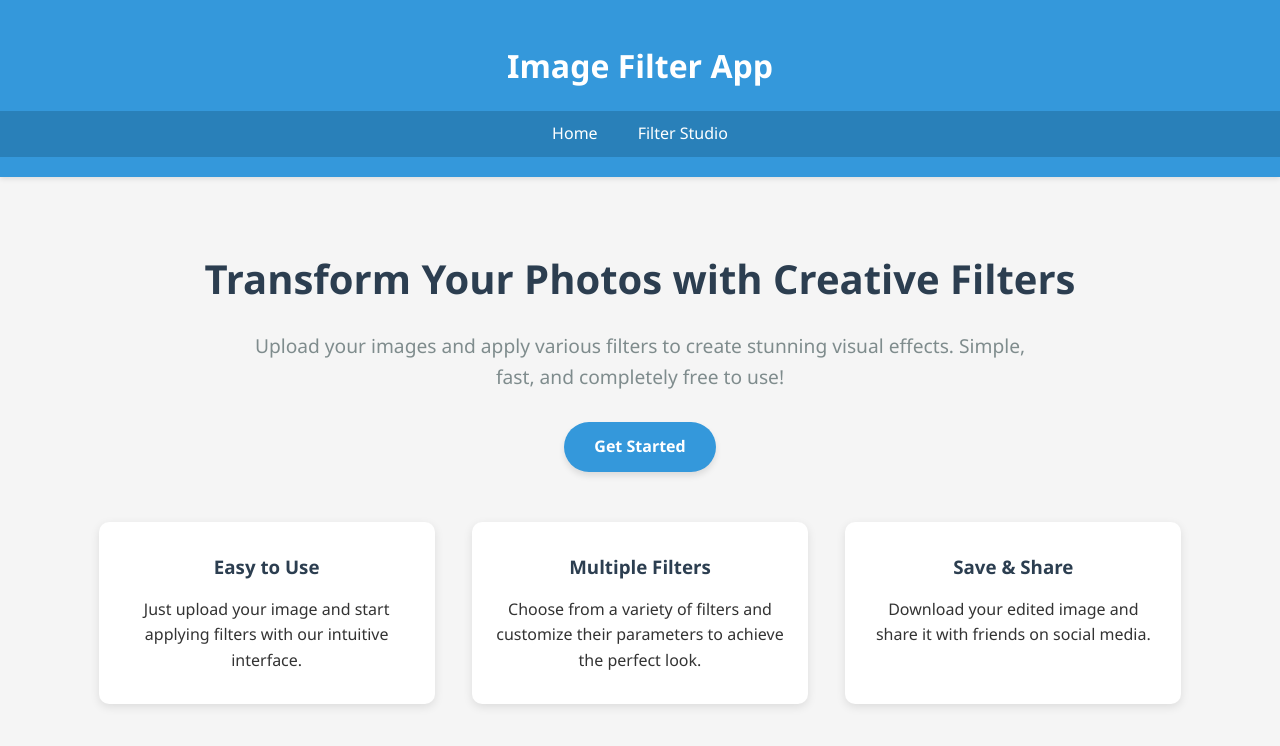
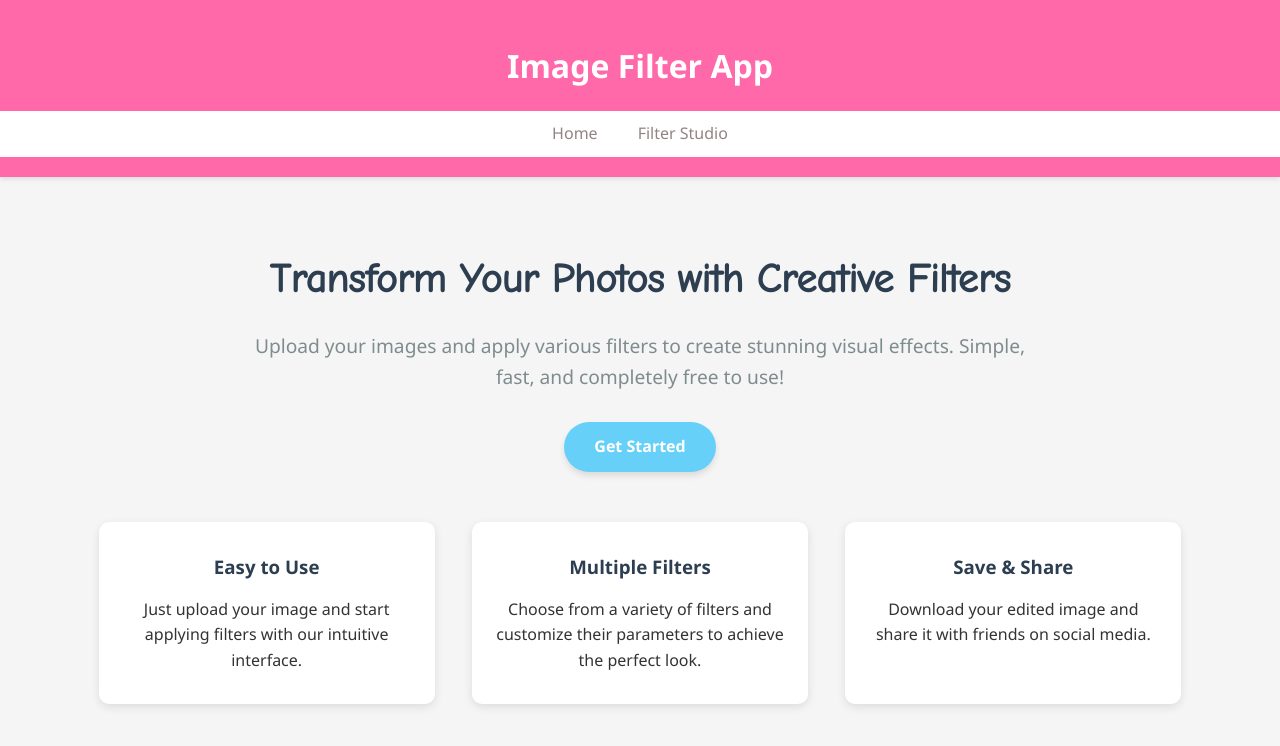
Before and after one commit to kristaniabullu19/Tugas-Akhir-PCD, a plain HTML site: page index.html in a window 1280 px wide. Drawn offline with Linux system fonts and the light colour scheme.

Commit message:
memperbaiki css

```diff
--- a/index.html
+++ b/index.html
@@ -14,6 +14,8 @@
         <nav>
             <a href="#" id="homeLink">Home</a>
             <a href="#" id="filterLink">Filter Studio</a>
+            <link href="https://fonts.googleapis.com/css2?family=Comic+Neue&display=swap" rel="stylesheet">
+
         </nav>
     </header>
 
@@ -21,7 +23,7 @@
         <!-- Home Page -->
         <section id="home">
             <div class="hero">
-                <h2>Transform Your Photos with Creative Filters</h2>
+                <h2 class="cute-heading">Transform Your Photos with Creative Filters</h2>
                 <p>Upload your images and apply various filters to create stunning visual effects. Simple, fast, and completely free to use!</p>
                 <a href="#" class="cta-button" id="startButton">Get Started</a>
             </div>
--- a/style.css
+++ b/style.css
@@ -19,8 +19,16 @@ body {
 }
 
 /* Header Styles */
+
+.cute-heading {
+    font-family: 'Comic Neue', cursive;
+    color: #ffffff; /* Optional: Adds a cute pink tone */
+  }
+
+
+
 header {
-    background-color: #3498db;
+    background-color: #ff69aa;
     color: white;
     padding: 20px 0;
     text-align: center;
@@ -30,12 +38,12 @@ header {
 nav {
     display: flex;
     justify-content: center;
-    background-color: #2980b9;
+    background-color: #ffffff;
     padding: 10px 0;
 }
 
 nav a {
-    color: white;
+    color: rgb(146, 132, 132);
     text-decoration: none;
     margin: 0 20px;
     font-weight: 500;
@@ -72,7 +80,7 @@ nav a:hover {
 
 .cta-button {
     display: inline-block;
-    background-color: #3498db;
+    background-color: #67d0f9;
     color: white;
     padding: 12px 30px;
     border-radius: 25px;
@@ -145,7 +153,7 @@ nav a:hover {
 }
 
 .upload-btn {
-    background-color: #3498db;
+    background-color: #67d0f9;
     color: white;
     border: none;
     padding: 10px 20px;
```
